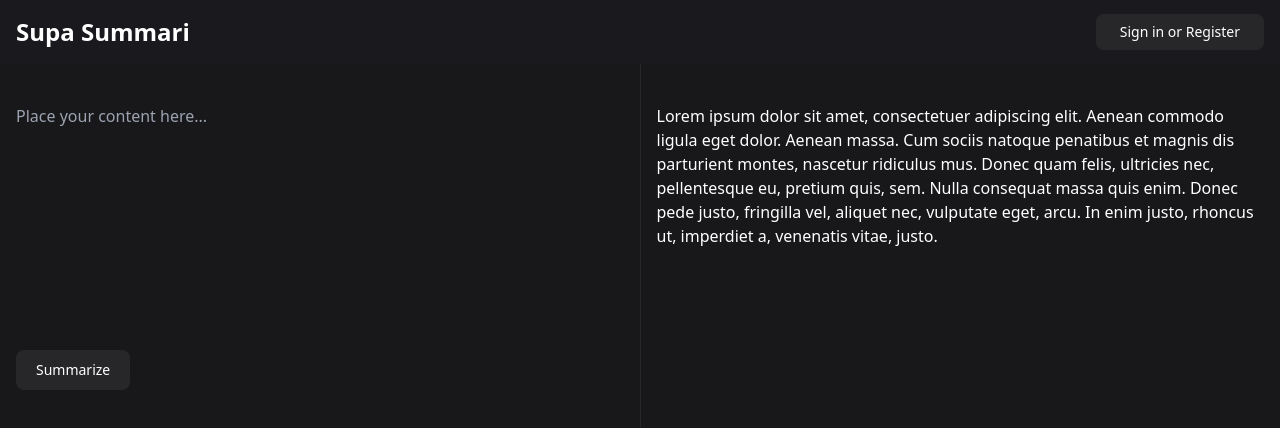
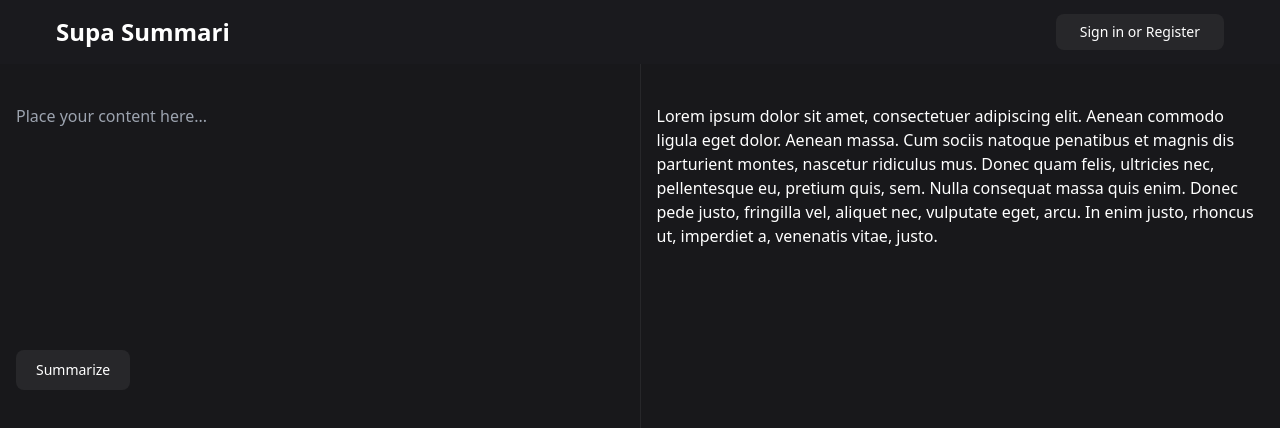
Before and after one commit to rodgetech/supa-sql-app, a Next.js app: page / in a window 1280 px wide. Shown: the top 428 px of the page. Built offline with nearby package versions, Linux system fonts and the light colour scheme.

Commit message:
minor change

```diff
--- a/components/Layout.tsx
+++ b/components/Layout.tsx
@@ -7,7 +7,7 @@ type Props = {
 export default function Layout({ children }: Props) {
   return (
     <div className="flex flex-col h-screen">
-      <div className="flex h-16  items-center px-4 bg-zinc-800/20">
+      <div className="flex h-16  items-center px-14 bg-zinc-800/20">
         <div className="flex-1">
           <h3 className="text-white text-2xl font-bold">Supa Summari</h3>
         </div>
```
